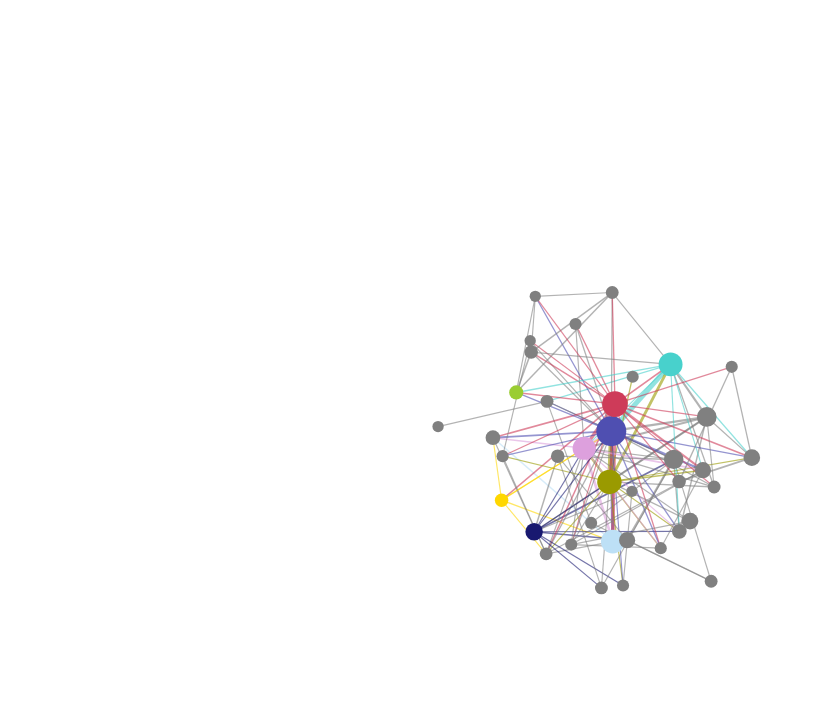
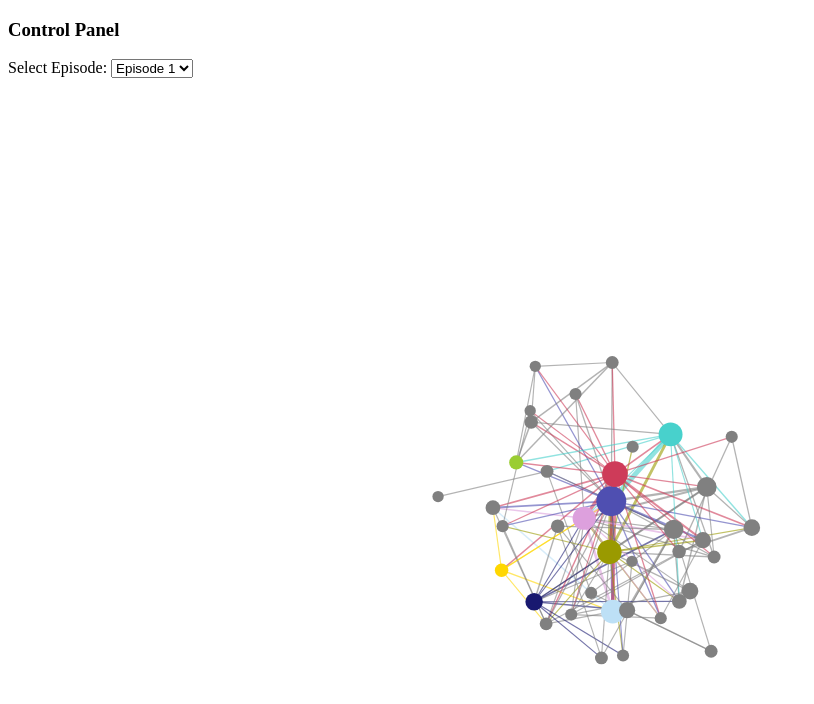
Before and after one commit to Laoukings/TNM111, a plain HTML site: page index.html in a window 1280 px wide. Shown: the whole page, without its empty margins (0-814 px from the left). Drawn offline with nearby package versions, Linux system fonts and the light colour scheme.

Commit message:
La till lite saker :)

```diff
--- a/index.html
+++ b/index.html
@@ -11,6 +11,21 @@
     <link rel="stylesheet" href="styles.css">
 </head>
 <body>
+    <div id="control-panel">
+        <h3>Control Panel</h3>
+        <label for="episode-select">Select Episode:</label>
+        <select id="episode-select">
+            <option value="0">Episode 1</option>
+            <option value="1">Episode 2</option>
+            <option value="2">Episode 3</option>
+            <option value="3">Episode 4</option>
+            <option value="4">Episode 5</option>
+            <option value="5">Episode 6</option>
+            <option value="6">Episode 7</option>
+            <option value="7">Full Data</option>
+        </select>
+    </div>
+
     <div id="graph"></div>
 
     <!-- Link to external JavaScript file -->
--- a/js/main.js
+++ b/js/main.js
@@ -52,11 +52,13 @@ document.addEventListener('DOMContentLoaded', function () {
                 .on("drag", dragged)
                 .on("end", dragended))
             .on("mouseover", function (event, d) {
-                tooltip.style("opacity", 1)
+                tooltip
+                    .datum(d)  // Store the node data
+                    .style("opacity", 1)
                     .attr("transform", `translate(${d.x},${d.y})`)
                     .select("text")
-                    .text(d.name)
-                    //.attr("fill", d.colour);  // Set the text color to match the node color
+                    .text(d.name);
+                //.attr("fill", d.colour);  // Set the text color to match the node color
             })
             .on("mouseout", function () {
                 tooltip.style("opacity", 0);
@@ -96,11 +98,14 @@ document.addEventListener('DOMContentLoaded', function () {
                 .attr("cy", d => d.y);
 
             tooltip.style("opacity", function () {
-                if (parseFloat(this.style.opacity) > 0) {
-                    const node = d3.select(this).datum();
-                    d3.select(this).attr("transform", `translate(${node.x},${node.y})`);
+                const opacity = parseFloat(this.style.opacity);
+                if (opacity > 0) {
+                    const d = d3.select(this).datum();  // Get the stored data
+                    if (d) {  // Check if data exists
+                        d3.select(this).attr("transform", `translate(${d.x},${d.y})`);
+                    }
                 }
-                return this.style.opacity;
+                return opacity;
             });
         }
 
```
